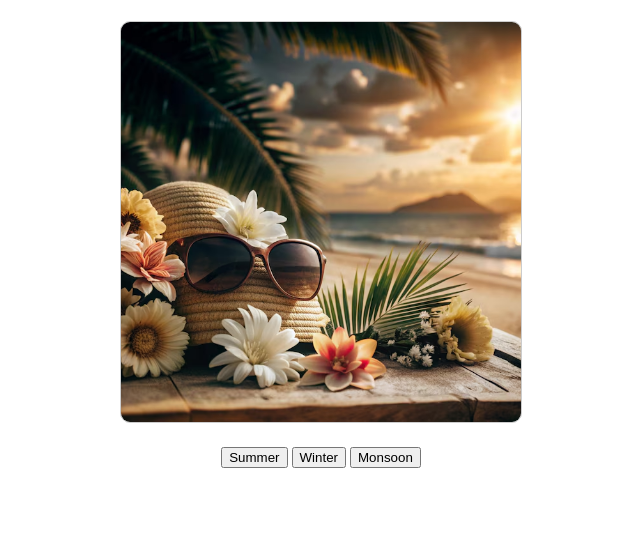
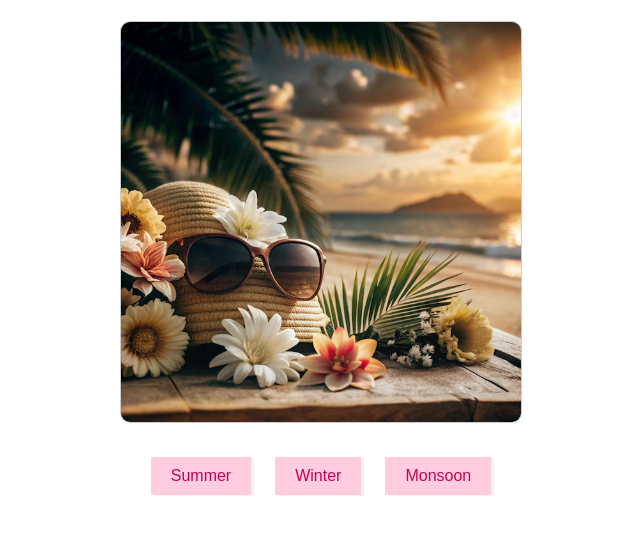
Before and after one commit to Arpitakharde/Assignment-28, a plain HTML site: page index.html in a window 1280 px wide. Shown: the part 79-614 px from the top of the page, without its empty margins (319-959 px from the left). Drawn offline with Linux system fonts and the light colour scheme.

Commit message:
style added on button

```diff
--- a/index.html
+++ b/index.html
@@ -32,6 +32,18 @@
 
     }
 
+    #button-container button {
+        margin: 10px;
+        padding: 10px 20px;
+        font-size: 16px;
+        cursor: pointer;
+        color:#cc0052;
+        background-color:#ffcce0 ;
+        border:1px white ;
+        box-shadow: #f0f0f0 3px 1px;
+
+    }
+
     </style>
 </head>
 <body>
```
